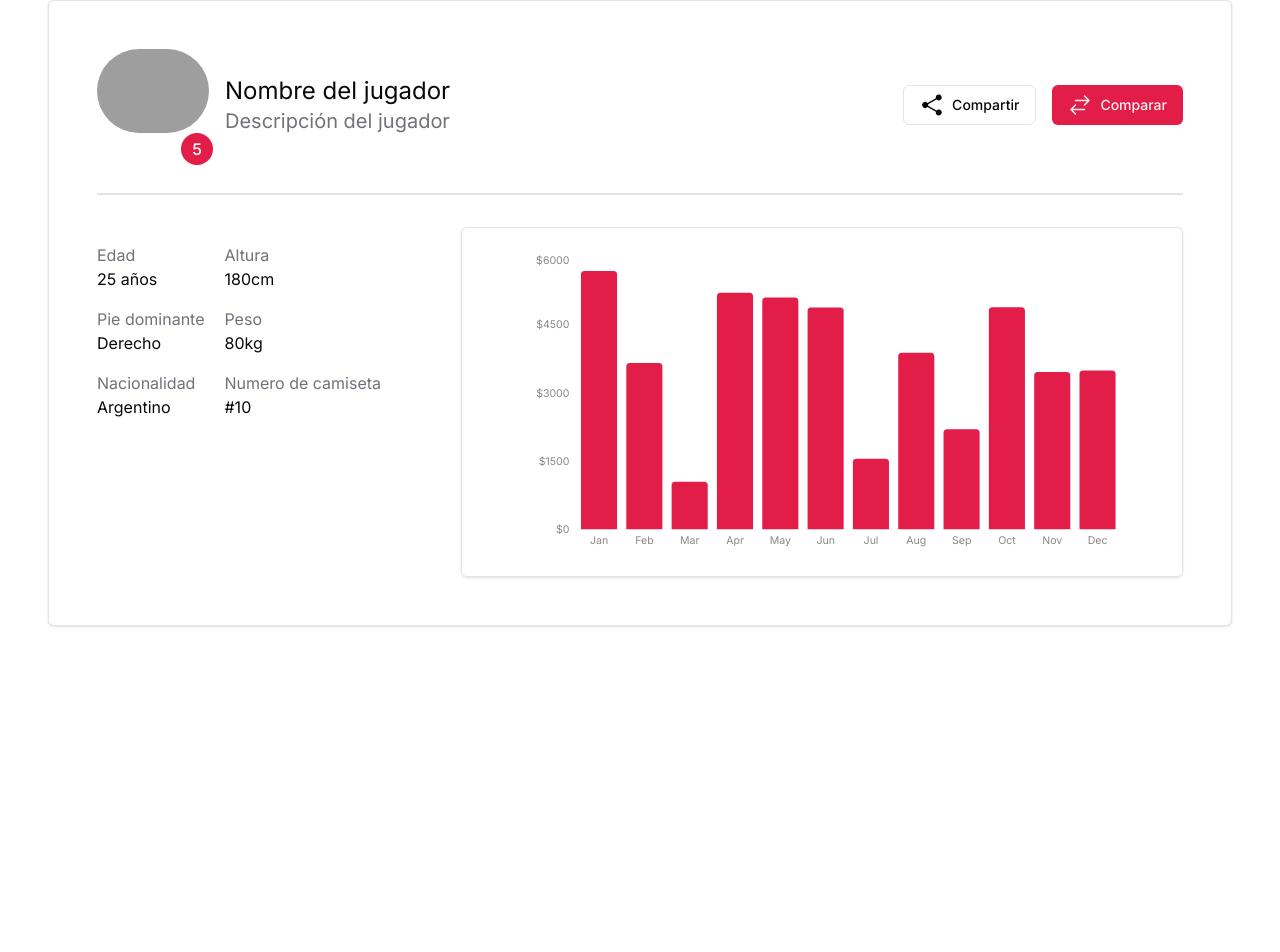
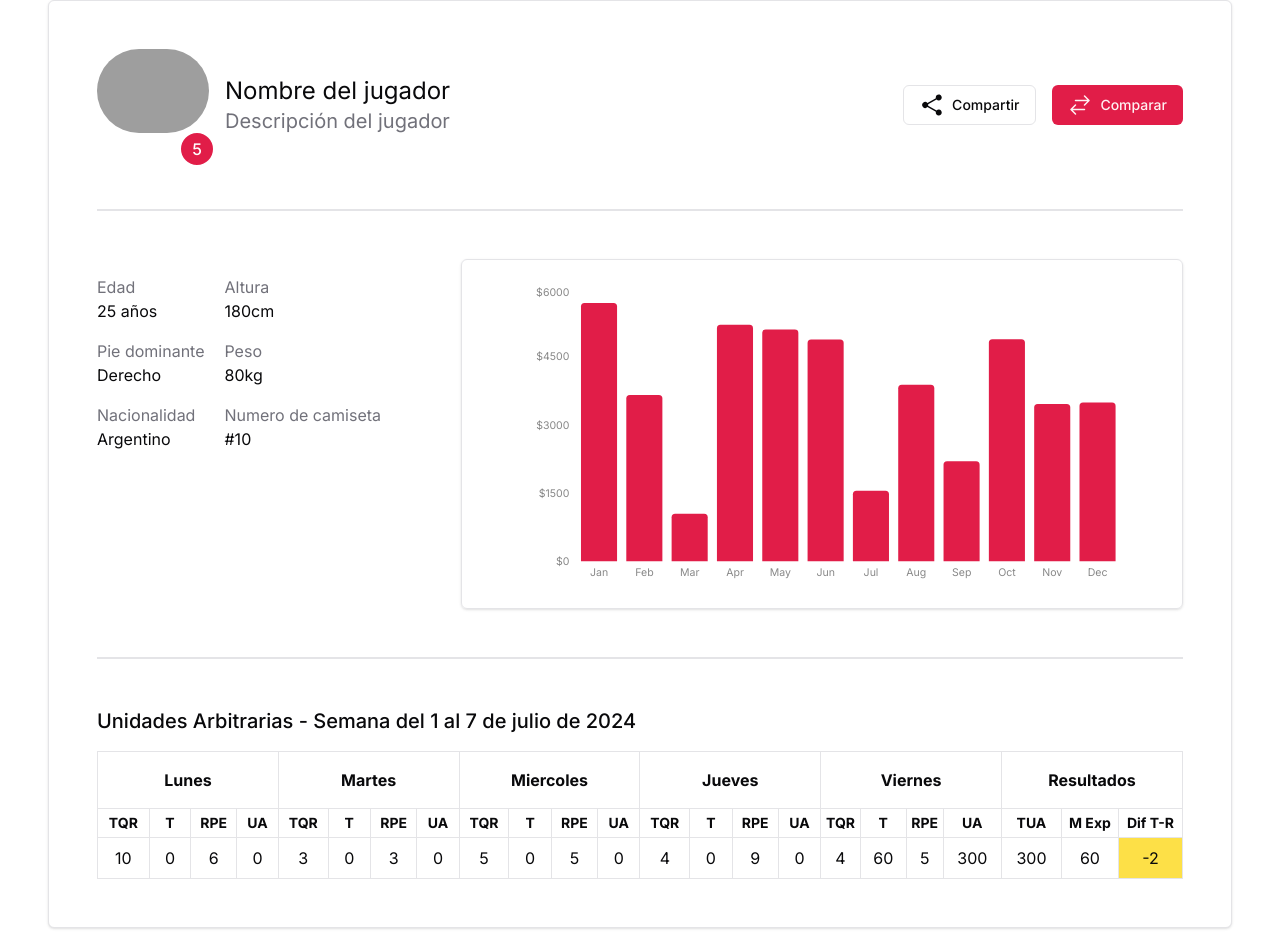
Before and after one commit to SportAnalytics2/sport-front, a Next.js app: page /disciplines/1/1 in a window 1280 px wide. Shown: the part 177-1129 px from the top of the page. Before the commit the page ends 867 px from the top, so only its background shows below. Built offline with nearby package versions, Linux system fonts and the light colour scheme; grey boxes are pictures that could not be loaded.

Commit message:
feat: player card created

```diff
--- /dev/null
+++ b/src/app/disciplines/[categoryId]/[playerId]/_components/player-arbitrary-units.tsx
@@ -0,0 +1,86 @@
+export default function PlayerArbitraryUnits() {
+  return (
+    <article className="space-y-4">
+      <h3 className="text-xl font-medium">
+        Unidades Arbitrarias - Semana del 1 al 7 de julio de 2024
+      </h3>
+
+      <table className="w-full border-collapse text-center">
+        <thead>
+          <tr>
+            <th colSpan={4} className="w-1/6 border p-4">
+              Lunes
+            </th>
+            <th colSpan={4} className="w-1/6 border p-4">
+              Martes
+            </th>
+            <th colSpan={4} className="w-1/6 border p-4">
+              Miercoles
+            </th>
+            <th colSpan={4} className="w-1/6 border p-4">
+              Jueves
+            </th>
+            <th colSpan={4} className="w-1/6 border p-4">
+              Viernes
+            </th>
+            <th colSpan={3} className="w-1/6 border p-4">
+              Resultados
+            </th>
+          </tr>
+          <tr>
+            <th className="border py-1 text-sm">TQR</th>
+            <th className="border py-1 text-sm">T</th>
+            <th className="border py-1 text-sm">RPE</th>
+            <th className="border py-1 text-sm">UA</th>
+            <th className="border py-1 text-sm">TQR</th>
+            <th className="border py-1 text-sm">T</th>
+            <th className="border py-1 text-sm">RPE</th>
+            <th className="border py-1 text-sm">UA</th>
+            <th className="border py-1 text-sm">TQR</th>
+            <th className="border py-1 text-sm">T</th>
+            <th className="border py-1 text-sm">RPE</th>
+            <th className="border py-1 text-sm">UA</th>
+            <th className="border py-1 text-sm">TQR</th>
+            <th className="border py-1 text-sm">T</th>
+            <th className="border py-1 text-sm">RPE</th>
+            <th className="border py-1 text-sm">UA</th>
+            <th className="border py-1 text-sm">TQR</th>
+            <th className="border py-1 text-sm">T</th>
+            <th className="border py-1 text-sm">RPE</th>
+            <th className="border py-1 text-sm">UA</th>
+            <th className="border py-1 text-sm">TUA</th>
+            <th className="border py-1 text-sm">M Exp</th>
+            <th className="border py-1 text-sm">Dif T-R</th>
+          </tr>
+        </thead>
+        <tbody>
+          <tr>
+            <td className="border p-2">10</td>
+            <td className="border p-2">0</td>
+            <td className="border p-2">6</td>
+            <td className="border p-2">0</td>
+            <td className="border p-2">3</td>
+            <td className="border p-2">0</td>
+            <td className="border p-2">3</td>
+            <td className="border p-2">0</td>
+            <td className="border p-2">5</td>
+            <td className="border p-2">0</td>
+            <td className="border p-2">5</td>
+            <td className="border p-2">0</td>
+            <td className="border p-2">4</td>
+            <td className="border p-2">0</td>
+            <td className="border p-2">9</td>
+            <td className="border p-2">0</td>
+            <td className="border p-2">4</td>
+            <td className="border p-2">60</td>
+            <td className="border p-2">5</td>
+            <td className="border p-2">300</td>
+            <td className="border p-2">300</td>
+            <td className="border p-2">60</td>
+            <td className="border bg-yellow-300 p-2">-2</td>
+          </tr>
+        </tbody>
+      </table>
+    </article>
+  );
+}
--- a/src/app/disciplines/[categoryId]/[playerId]/page.tsx
+++ b/src/app/disciplines/[categoryId]/[playerId]/page.tsx
@@ -5,6 +5,7 @@ import PlayerCardHeader from "./_components/player-card-header";
 import PlayerStats from "./_components/player-stats";
 
 import { categories } from "@/mocks/categories";
+import PlayerArbitraryUnits from "./_components/player-arbitrary-units";
 
 export default function PlayerPage({
   params,
@@ -27,9 +28,15 @@ export default function PlayerPage({
         <article className="w-full rounded-md border border-border bg-background p-12 shadow">
           <PlayerCardHeader />
 
-          <div className="my-8 h-[2px] w-full bg-border"></div>
+          {/* Separator */}
+          <div className="my-12 h-[2px] w-full bg-border"></div>
 
           <PlayerStats />
+
+          {/* Separator */}
+          <div className="my-12 h-[2px] w-full bg-border"></div>
+
+          <PlayerArbitraryUnits />
         </article>
       </Wrapper>
     </main>
```
